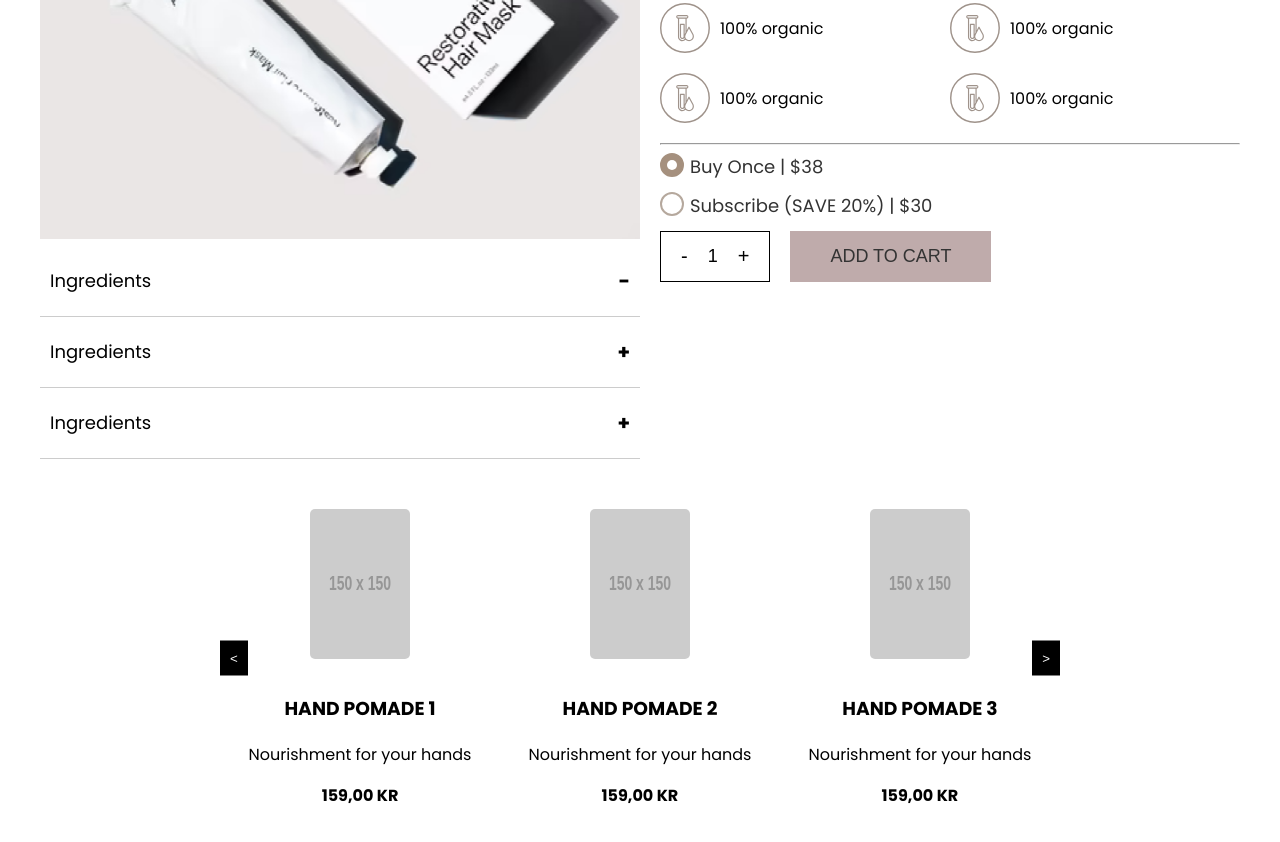
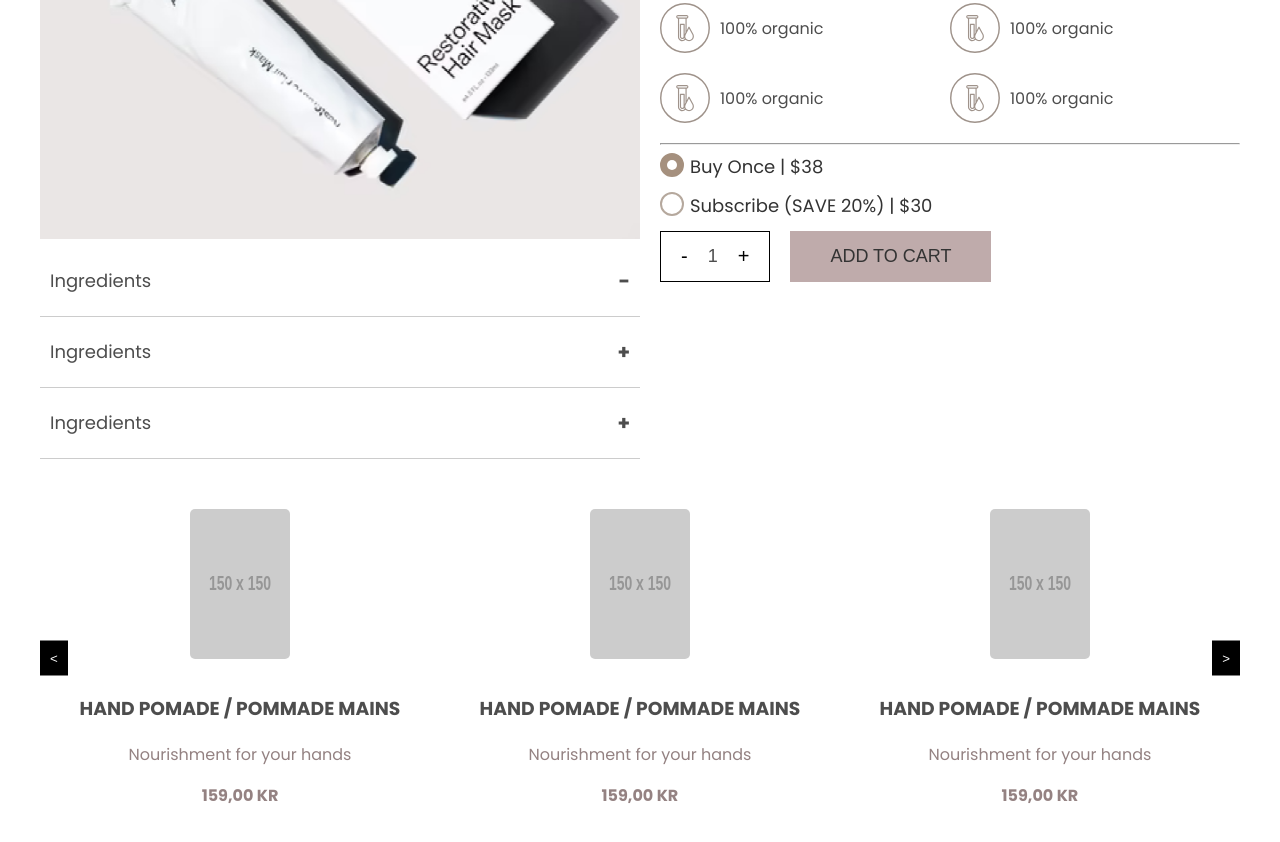
Before and after one commit to bojanS94/ActAcre, a website built with Parcel: page index.html in a window 1280 px wide. Shown: the part 378-1220 px from the top of the page. Built offline with nearby package versions, Linux system fonts and the light colour scheme; placeholder pictures from the web are drawn by us; files whose address does not match are found by name.

Commit message:
Added more code

```diff
--- a/css/carousel.css
+++ b/css/carousel.css
@@ -8,7 +8,7 @@
 
 .carousel-container {
   position: relative;
-  width: 70%;
+  width: 100%;
   overflow: hidden;
 }
 
--- a/css/style.css
+++ b/css/style.css
@@ -8,12 +8,25 @@ body {
   margin: 0;
   box-sizing: border-box;
   font-family: 'Poppins', sans-serif;
+  color: #4D4D4D;
 }
 
 p {
   margin-bottom: 0;
+  color: #948282;
+}
+
+a {
+  color: #948282;
+  text-decoration: none;
 }
 
 img {
   width: 100%;
 }
+
+.main-content {
+  max-width: 1200px;
+  width: 100%;
+  margin: 0 auto;
+}
--- a/index.html
+++ b/index.html
@@ -133,37 +133,37 @@
         <div class="carousel">
           <div class="product">
             <img src="https://via.placeholder.com/150" alt="Product 1">
-            <h3>HAND POMADE 1</h3>
+            <h3>HAND POMADE / POMMADE MAINS</h3>
             <p>Nourishment for your hands</p>
             <p><strong>159,00 KR</strong></p>
           </div>
           <div class="product">
             <img src="https://via.placeholder.com/150" alt="Product 2">
-            <h3>HAND POMADE 2</h3>
+            <h3>HAND POMADE / POMMADE MAINS</h3>
             <p>Nourishment for your hands</p>
             <p><strong>159,00 KR</strong></p>
           </div>
           <div class="product">
             <img src="https://via.placeholder.com/150" alt="Product 3">
-            <h3>HAND POMADE 3</h3>
+            <h3>HAND POMADE / POMMADE MAINS</h3>
             <p>Nourishment for your hands</p>
             <p><strong>159,00 KR</strong></p>
           </div>
           <div class="product">
             <img src="https://via.placeholder.com/150" alt="Product 4">
-            <h3>HAND POMADE 4</h3>
+            <h3>HAND POMADE / POMMADE MAINS</h3>
             <p>Nourishment for your hands</p>
             <p><strong>159,00 KR</strong></p>
           </div>
           <div class="product">
             <img src="https://via.placeholder.com/150" alt="Product 5">
-            <h3>HAND POMADE 5</h3>
+            <h3>HAND POMADE / POMMADE MAINS</h3>
             <p>Nourishment for your hands</p>
             <p><strong>159,00 KR</strong></p>
           </div>
           <div class="product">
             <img src="https://via.placeholder.com/150" alt="Product 6">
-            <h3>HAND POMADE 6</h3>
+            <h3>HAND POMADE / POMMADE MAINS</h3>
             <p>Nourishment for your hands</p>
             <p><strong>159,00 KR</strong></p>
           </div>
--- a/js/app.js
+++ b/js/app.js
@@ -1,15 +1,12 @@
 $(document).ready(function () {
 
-  //Increase decrease function
   let quantity = 1;
 
-  // Increase quantity
   $('#increase-btn').click(function () {
     quantity++;
     $('#quantity').text(quantity);
   });
 
-  // Decrease quantity
   $('#decrease-btn').click(function () {
     if (quantity > 1) {
       quantity--;
@@ -17,13 +14,10 @@ $(document).ready(function () {
     }
   });
 
-  //Accordion logic
   $('.accordion-header').click(function () {
-    // Close all other accordions
     $('.accordion-content').slideUp();
     $('.toggle-icon').text('+');
 
-    // Toggle the current one
     if ($(this).next('.accordion-content').is(':visible')) {
       $(this).next('.accordion-content').slideUp();
       $(this).find('.toggle-icon').text('+');
```
Also changed, not shown: dist/index.html, 4 other files.
